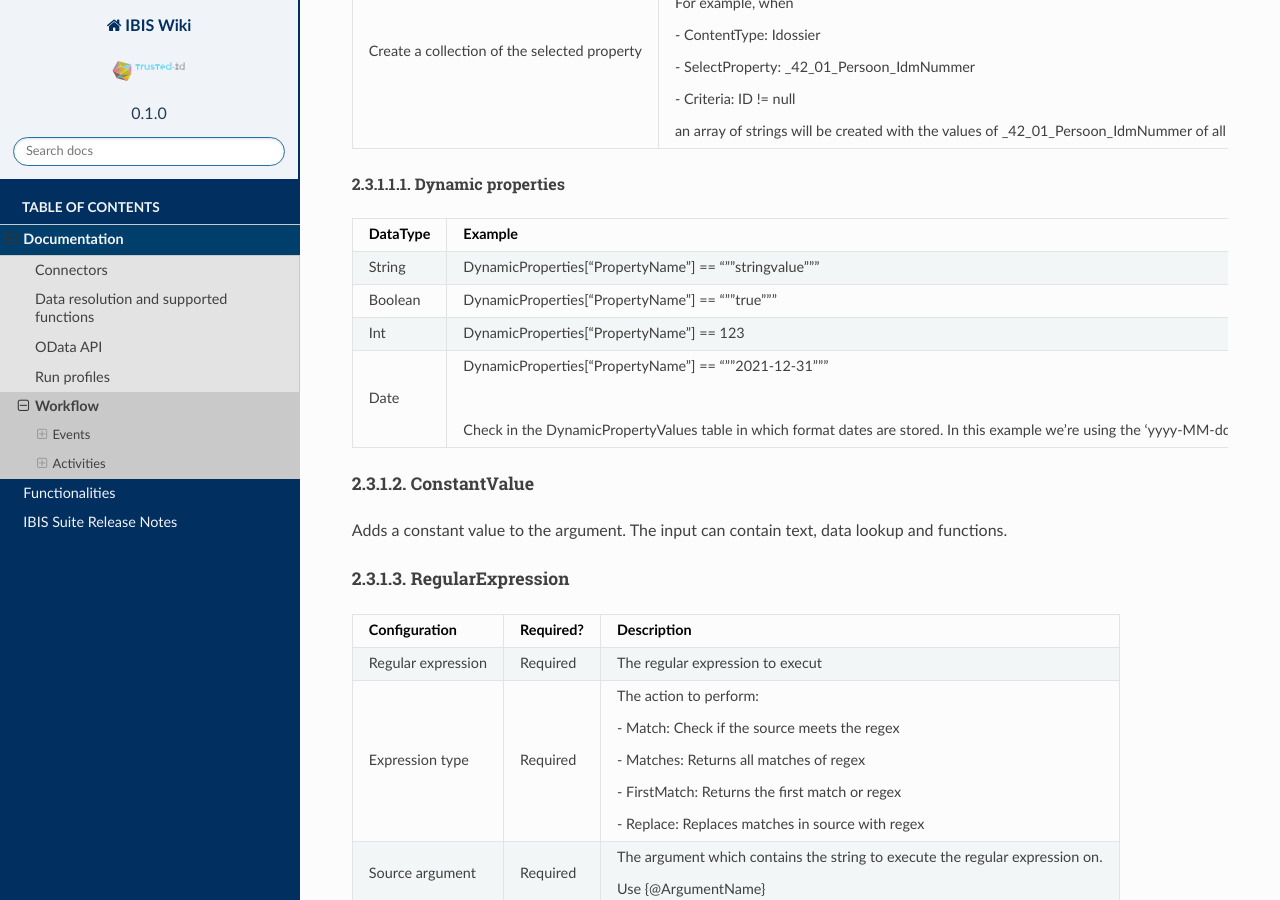
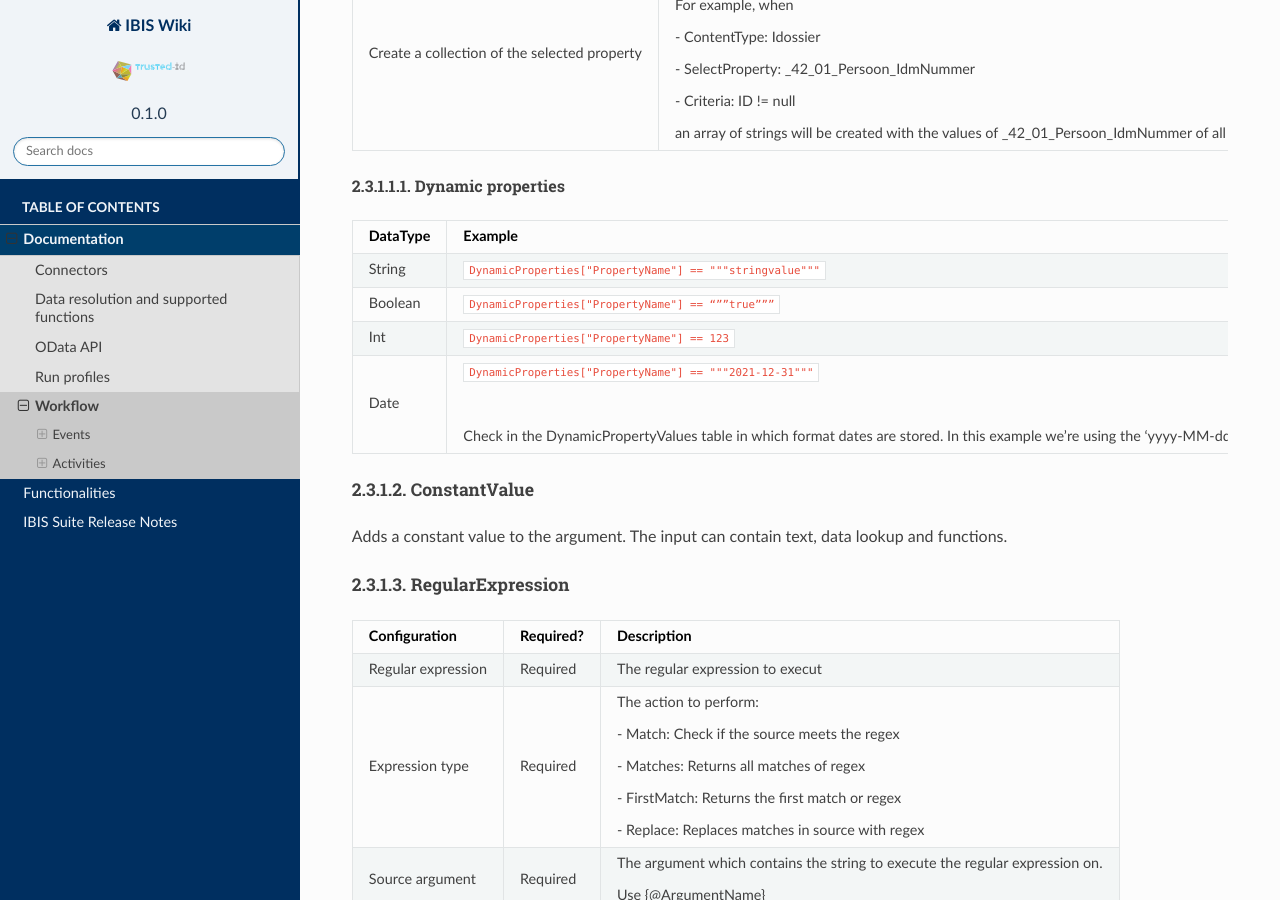
Before and after one commit to Raoulorlando/rtd-tutorial, a Sphinx documentation site: the page built from docs/source/Documentatie/SysPage_Workflow.md, in a window 1280 px wide and 900 px high, scrolled down 7312 px. Built offline with Sphinx 7.4.7 and the Read the Docs theme 2.0.0, drawn with Linux system fonts in a browser that asks for light colours; nearby versions of some CDN libraries; some web fonts are replaced; library files that are not in the unit come from our copies; pages that are not in the unit, such as notebooks, are missing from menus; some of the changed text lies outside the part shown.

```diff
--- a/docs/source/Documentatie/SysPage_Workflow.md
+++ b/docs/source/Documentatie/SysPage_Workflow.md
@@ -201,8 +201,8 @@ This event fires at specific intervals.
 This event is used for workflows that need to be triggered manually
 through the API. The endpoints for manually triggering a workflow are:
 
--   Synchronous : /odata/workflows(workflow id)/TriggerWorkflow
--   Asynchronous : /odata/workflows(workflow id)/TriggerWorkflowAsync
+-   Synchronous : `/odata/workflows(workflow id)/TriggerWorkflow`
+-   Asynchronous : `/odata/workflows(workflow id)/TriggerWorkflowAsync`
 
 The asynchronous method will execute the workflow in the background and
 immediately return a HTTP 200 result. The synchronous method will
@@ -329,10 +329,10 @@ In case SortProperty and SortDirection are unset, the entire resultset will be s
 
 | DataType |                                                                                                 Example                                                                                                 |
 |:---------|:--------------------------------------------------------------------------------------------------------------------------------------------------------------------------------------------------------|
-| String   | DynamicProperties["PropertyName"] == """stringvalue"""                                                                                                                                                  |
-| Boolean  | DynamicProperties["PropertyName"] == “””true”””                                                                                                                                                         |
-| Int      | DynamicProperties["PropertyName"] == 123                                                                                                                                                                |
-| Date     | DynamicProperties["PropertyName"] == """2021-12-31"""<br> <br> <br> <br>Check in the DynamicPropertyValues table in which format dates are stored. In this example we're using the 'yyyy-MM-dd' format. |
+| String   | `DynamicProperties["PropertyName"] == """stringvalue"""`                                                                                                                                                  |
+| Boolean  | `DynamicProperties["PropertyName"] == “””true”””`                                                                                                                                                         |
+| Int      | `DynamicProperties["PropertyName"] == 123`                                                                                                                                                                |
+| Date     | `DynamicProperties["PropertyName"] == """2021-12-31"""`<br> <br> <br> <br>Check in the DynamicPropertyValues table in which format dates are stored. In this example we're using the 'yyyy-MM-dd' format. |
 
 
 
```
